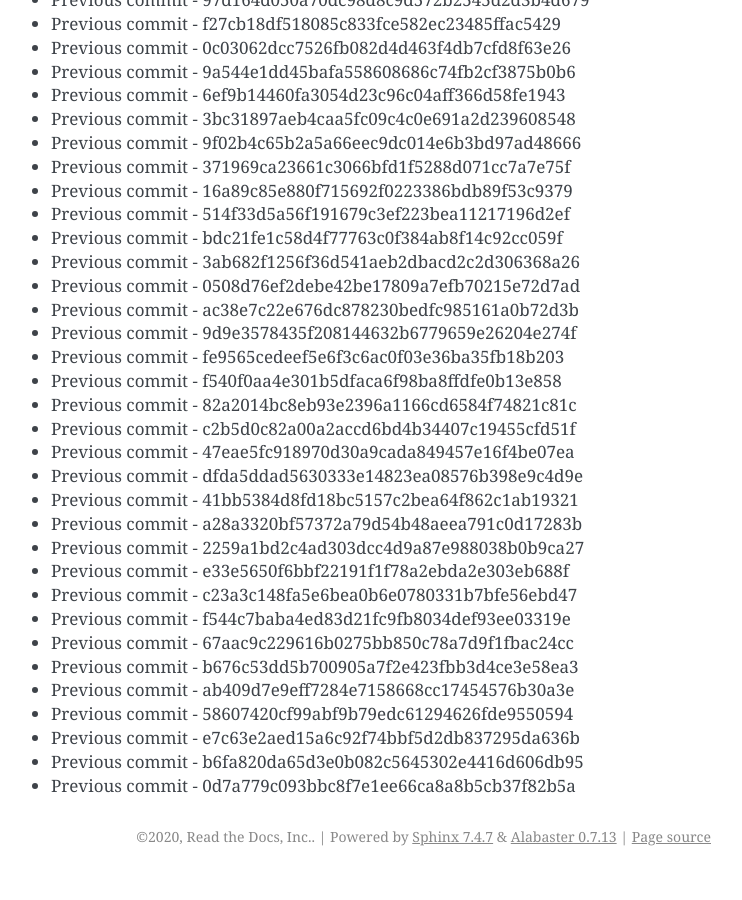
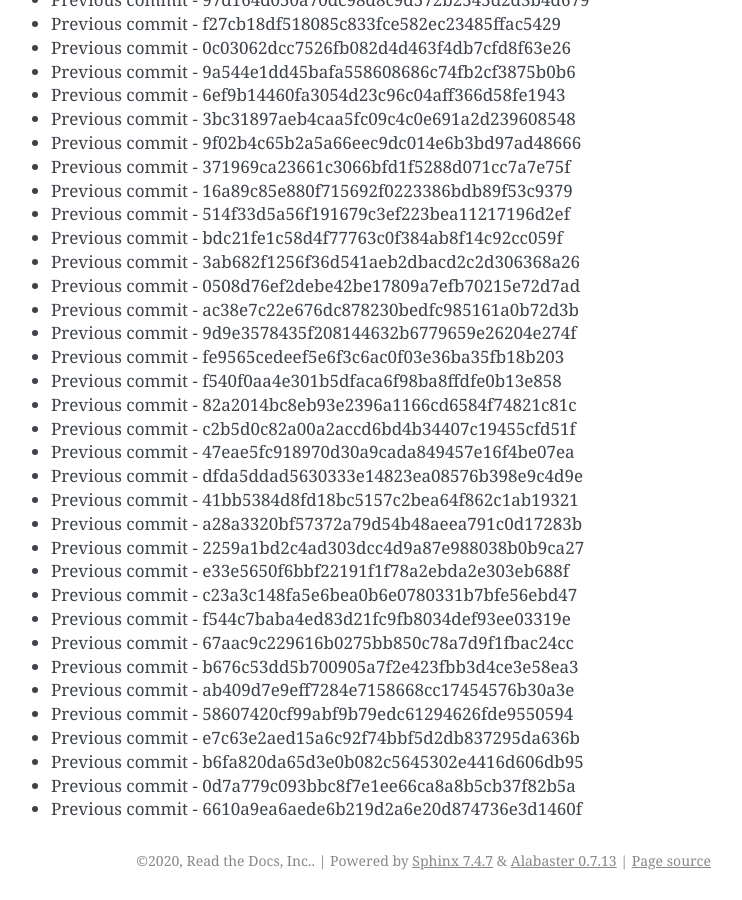
Before and after one commit to readthedocs/rtd-git-stresstest, a Sphinx documentation site: the page built from docs/updates.rst, in a window 1280 px wide and 900 px high, scrolled down 25761 px. Shown: the whole window, without its empty margins (399-1141 px from the left). Built offline with Sphinx 7.4.7, drawn with Linux system fonts in a browser that asks for light colours; before the commit the page ends 26637 px from its top, so only the background shows below that.

Commit message:
Generating commit from previous: 6610a9ea6aede6b219d2a6e20d874736e3d1460f

```diff
--- a/docs/updates.rst
+++ b/docs/updates.rst
@@ -1114,3 +1114,4 @@ It can be tested for any performance characteristics.
 * Previous commit - e7c63e2aed15a6c92f74bbf5d2db837295da636b
 * Previous commit - b6fa820da65d3e0b082c5645302e4416d606db95
 * Previous commit - 0d7a779c093bbc8f7e1ee66ca8a8b5cb37f82b5a
+* Previous commit - 6610a9ea6aede6b219d2a6e20d874736e3d1460f
```
